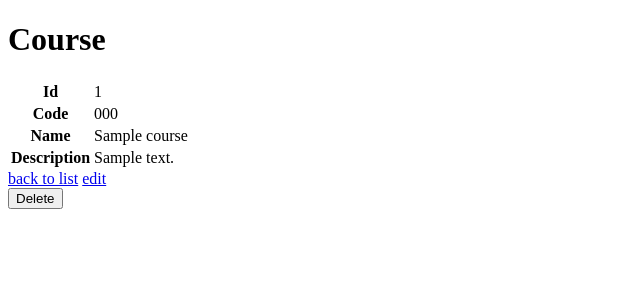
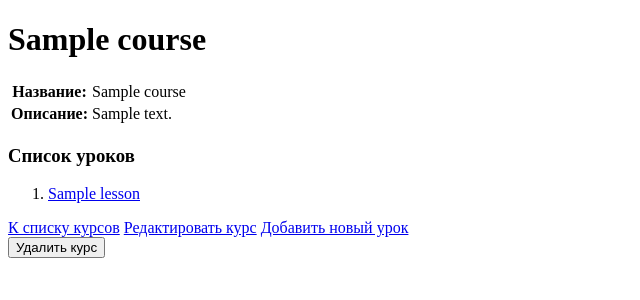
Before and after one commit to Strannik4884/study-on, a Symfony app: template templates/course/show.html.twig in a window 1280 px wide. Shown: the top 300 px of the page, without its empty margins (0-640 px from the left). Run offline with Twig, Linux system fonts and the light colour scheme; the template is opened without the code that fills it: most values are stand-ins (such as "Sample title", 1, 10 or a date in 2020); some libraries are stand-ins or nearby versions.

Commit message:
Added lessons list in course page

```diff
--- a/templates/course/_delete_form.html.twig
+++ b/templates/course/_delete_form.html.twig
@@ -1,5 +1,5 @@
-<form method="post" action="{{ path('course_delete', {'id': course.id}) }}" onsubmit="return confirm('Are you sure you want to delete this item?');">
+<form method="post" action="{{ path('course_delete', {'id': course.id}) }}" onsubmit="return confirm('Вы уверены, что хотите удалить данный курс?');">
     <input type="hidden" name="_method" value="DELETE">
     <input type="hidden" name="_token" value="{{ csrf_token('delete' ~ course.id) }}">
-    <button class="btn">Delete</button>
+    <button class="btn">Удалить курс</button>
 </form>
--- a/templates/course/show.html.twig
+++ b/templates/course/show.html.twig
@@ -1,34 +1,33 @@
 {% extends 'base.html.twig' %}
 
-{% block title %}Course{% endblock %}
+{% block title %}{{ course.name }}{% endblock %}
 
 {% block body %}
-    <h1>Course</h1>
+    <h1>{{ course.name }}</h1>
 
     <table class="table">
         <tbody>
         <tr>
-                <th>Id</th>
-                <td>{{ course.id }}</td>
-            </tr>
-            <tr>
-                <th>Code</th>
-                <td>{{ course.code }}</td>
-            </tr>
-            <tr>
-                <th>Name</th>
+            <th>Название:</th>
             <td>{{ course.name }}</td>
         </tr>
         <tr>
-                <th>Description</th>
+            <th>Описание:</th>
             <td>{{ course.description }}</td>
         </tr>
         </tbody>
     </table>
 
-    <a href="{{ path('course_index') }}">back to list</a>
+    <h3>Список уроков</h3>
+    <ol>
+        {% for lesson in course.lessons %}
+            <li><a href="{{ path('lesson_show', {'id': lesson.id}) }}">{{ lesson.name }}</a></li>
+        {% endfor %}
+    </ol>
 
-    <a href="{{ path('course_edit', {'id': course.id}) }}">edit</a>
+    <a href="{{ path('course_index') }}">К списку курсов</a>
+    <a href="{{ path('course_edit', {'id': course.id}) }}">Редактировать курс</a>
+    <a href="{{ path('lesson_new', {'course': course.id}) }}">Добавить новый урок</a>
 
     {{ include('course/_delete_form.html.twig') }}
 {% endblock %}
```
Lines whose indentation alone changed are shown as unchanged.
